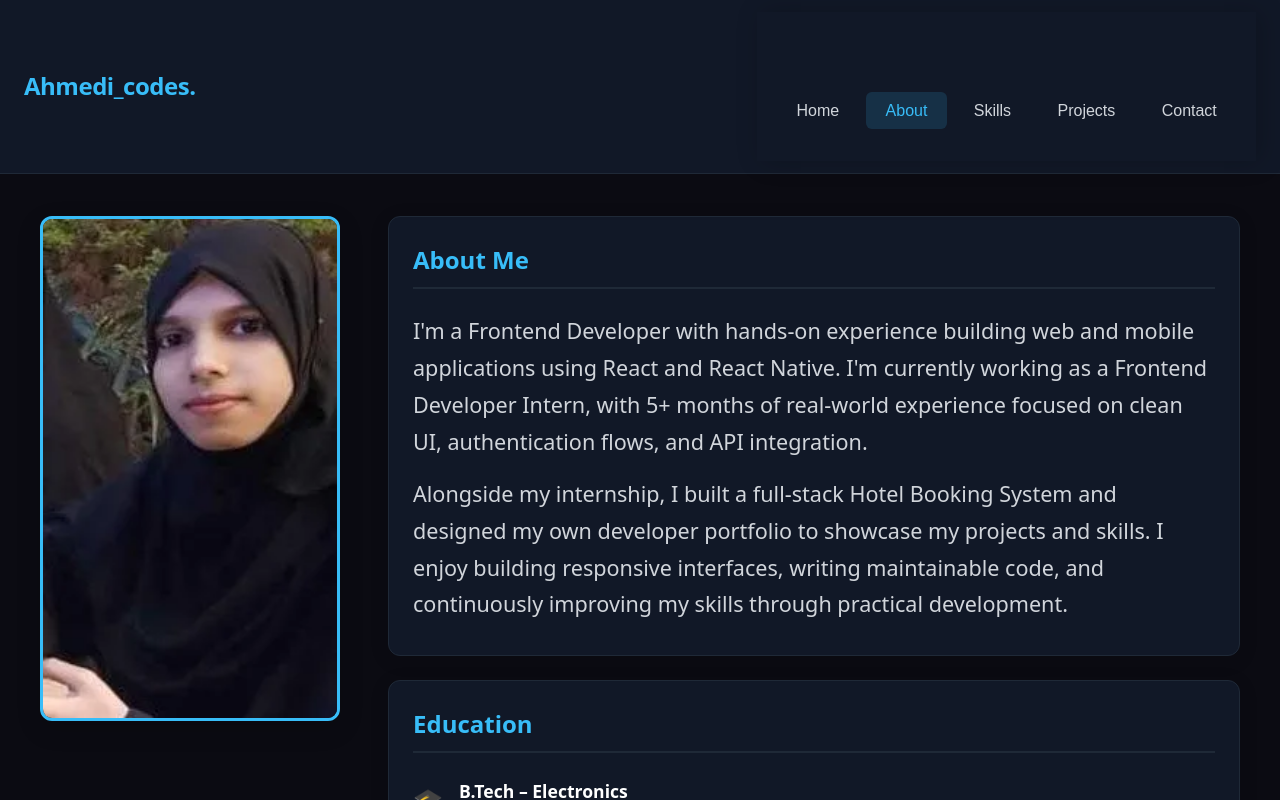
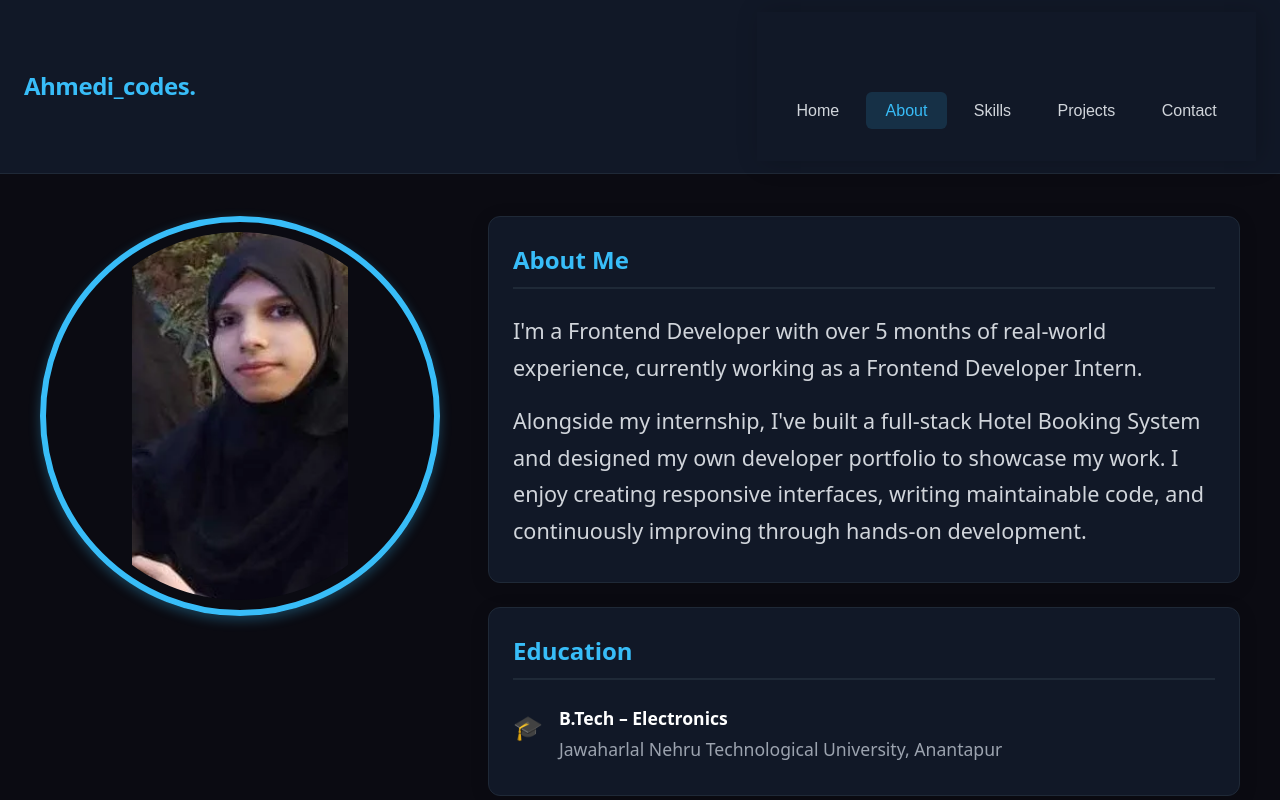
Before and after one commit to munshiahmedi/portfolio, a React (Vite) app in the folder client/: page / in a window 1280 px wide. Both pictures are taken after a click on the button "About". Shown: the top 800 px of the page. Built offline with nearby package versions, Linux system fonts and the light colour scheme.

Commit message:
changes in about section

```diff
--- a/client/src/components/About.tsx
+++ b/client/src/components/About.tsx
@@ -29,10 +29,10 @@ const About: React.FC = () => {
               <h3 className="about-card-title">About Me</h3>
               <div className="about-card-content">
                 <p className="about-description">
-                  I'm a Frontend Developer with hands-on experience building web and mobile applications using React and React Native. I'm currently working as a Frontend Developer Intern, with 5+ months of real-world experience focused on clean UI, authentication flows, and API integration.
+                  I'm a Frontend Developer with over 5 months of real-world experience, currently working as a Frontend Developer Intern.
                 </p>
                 <p className="about-description">
-                  Alongside my internship, I built a full-stack Hotel Booking System and designed my own developer portfolio to showcase my projects and skills. I enjoy building responsive interfaces, writing maintainable code, and continuously improving my skills through practical development.
+                  Alongside my internship, I've built a full-stack Hotel Booking System and designed my own developer portfolio to showcase my work. I enjoy creating responsive interfaces, writing maintainable code, and continuously improving through hands-on development.
                 </p>
               </div>
             </div>
--- a/client/src/components/Home.tsx
+++ b/client/src/components/Home.tsx
@@ -7,7 +7,7 @@ interface HomeProps {
 const Home: React.FC<HomeProps> = ({ setActiveSection }) => {
   const [displayText, setDisplayText] = useState('');
   const [currentLine, setCurrentLine] = useState(0);
-  const lines = ['Junior Full Stack Developer'];
+  const lines = ['Frontend Developer'];
   const [currentLineIndex, setCurrentLineIndex] = useState(0);
   const [isDeleting, setIsDeleting] = useState(false);
 
@@ -44,7 +44,7 @@ const Home: React.FC<HomeProps> = ({ setActiveSection }) => {
                 <div className="title-line"><span className="typing-text">{displayText}</span><span className="cursor">|</span></div>
               </h2>
               <p className="hero__description">
-                I build scalable and user-focused web applications using modern frontend and backend technologies.
+                I'm a frontend developer focused on building clean UI and smooth user experiences.
               </p>
               <div className="hero__actions">
                 <button
--- a/client/src/components/Projects.tsx
+++ b/client/src/components/Projects.tsx
@@ -9,42 +9,7 @@ const Projects: React.FC = () => {
         </div>
 
         <div className="projects-grid">
-          {/* Project 1 */}
-          <div className="project-showcase">
-            <div className="project-proof">
-              <img
-                src="portfolio.webp"
-                alt="Portfolio Website"
-                className="project-image"
-              />
-            </div>
-            <h3 className="project-title">Personal Portfolio Website</h3>
-            <p className="project-description">
-              A responsive portfolio website built with React and TypeScript to showcase my work and skills.
-            </p>
-            <p className="coming-soon">Live demo coming soon</p>
-            <div className="project-actions">
-              <a
-                href="https://github.com/munshiahmedi/portfolio"
-                target="_blank"
-                rel="noopener noreferrer"
-                className="project-link"
-              >
-                <i className="fab fa-github"></i> View Code
-              </a>
-            </div>
-            <div className="project-tech-stack">
-              <h4>Tech Stack</h4>
-              <div className="tech-tags">
-                <span>React</span>
-                <span>TypeScript</span>
-                <span>CSS3</span>
-                <span>Vite</span>
-              </div>
-            </div>
-          </div>
-
-          {/* Project 2 */}
+          {/* Project 1 - Hotel Booking System */}
           <div className="project-showcase">
             <div className="project-proof">
               <img
@@ -80,7 +45,7 @@ const Projects: React.FC = () => {
             </div>
           </div>
 
-          {/* Project 3 - React Native Social App */}
+          {/* Project 2 - React Native Social App */}
           <div className="project-showcase">
             <div className="project-proof" style={{
               backgroundColor: '#0f172a',
--- a/client/src/components/Skills.tsx
+++ b/client/src/components/Skills.tsx
@@ -25,7 +25,6 @@ const Skills: React.FC = () => {
         { name: 'CSS', level: 90 },
         { name: 'JavaScript', level: 90 },
         { name: 'React.js', level: 85 },
-        { name: 'React Native', level: 70 },
       ],
     },
     {
--- a/client/src/styles.css
+++ b/client/src/styles.css
@@ -1445,7 +1445,7 @@ a:focus-visible {
 
 .about-grid-new {
   display: grid;
-  grid-template-columns: 300px 1fr;
+  grid-template-columns: 400px 1fr;
   gap: 3rem;
   align-items: flex-start;
   max-width: 1200px;
@@ -1461,27 +1461,40 @@ a:focus-visible {
 .about-photo-container .hero__photo {
   position: relative;
   width: 100%;
-  max-width: 300px;
+  max-width: 400px;
+  height: 400px;
   margin: 0 auto;
   top: auto;
   right: auto;
   transform: none;
-  border: 3px solid var(--accent-main);
-  border-radius: 12px;
+  border: 6px solid var(--accent-main);
+  border-radius: 50%;
+  box-shadow: 0 4px 12px rgba(56, 189, 248, 0.3);
+  transition: all 0.3s ease;
+  background: transparent;
+  display: flex;
+  align-items: center;
+  justify-content: center;
   overflow: hidden;
-  background: var(--bg-section);
-  box-shadow: 0 8px 24px rgba(0, 0, 0, 0.15);
+  box-sizing: border-box;
+  padding: 10px;
 }
 
 .about-photo-container .hero__photo:hover {
   transform: translateY(-5px);
-  box-shadow: 0 12px 30px rgba(0, 0, 0, 0.25);
+  box-shadow: 0 8px 24px rgba(56, 189, 248, 0.3);
 }
 
 .about-photo-container .hero__profile-img {
   width: 100%;
   height: auto;
-  display: block;
+  min-height: 100%;
+  object-fit: contain;
+  object-position: center center;
+  border-radius: 50%;
+  transform: scale(1);
+  margin: 0;
+  background: transparent;
   transition: transform 0.3s ease;
 }
 
@@ -2958,7 +2971,7 @@ a:focus-visible {
 
 .about-grid-new {
   display: grid;
-  grid-template-columns: 300px 1fr;
+  grid-template-columns: 400px 1fr;
   gap: 3rem;
   align-items: flex-start;
   max-width: 1200px;
```
